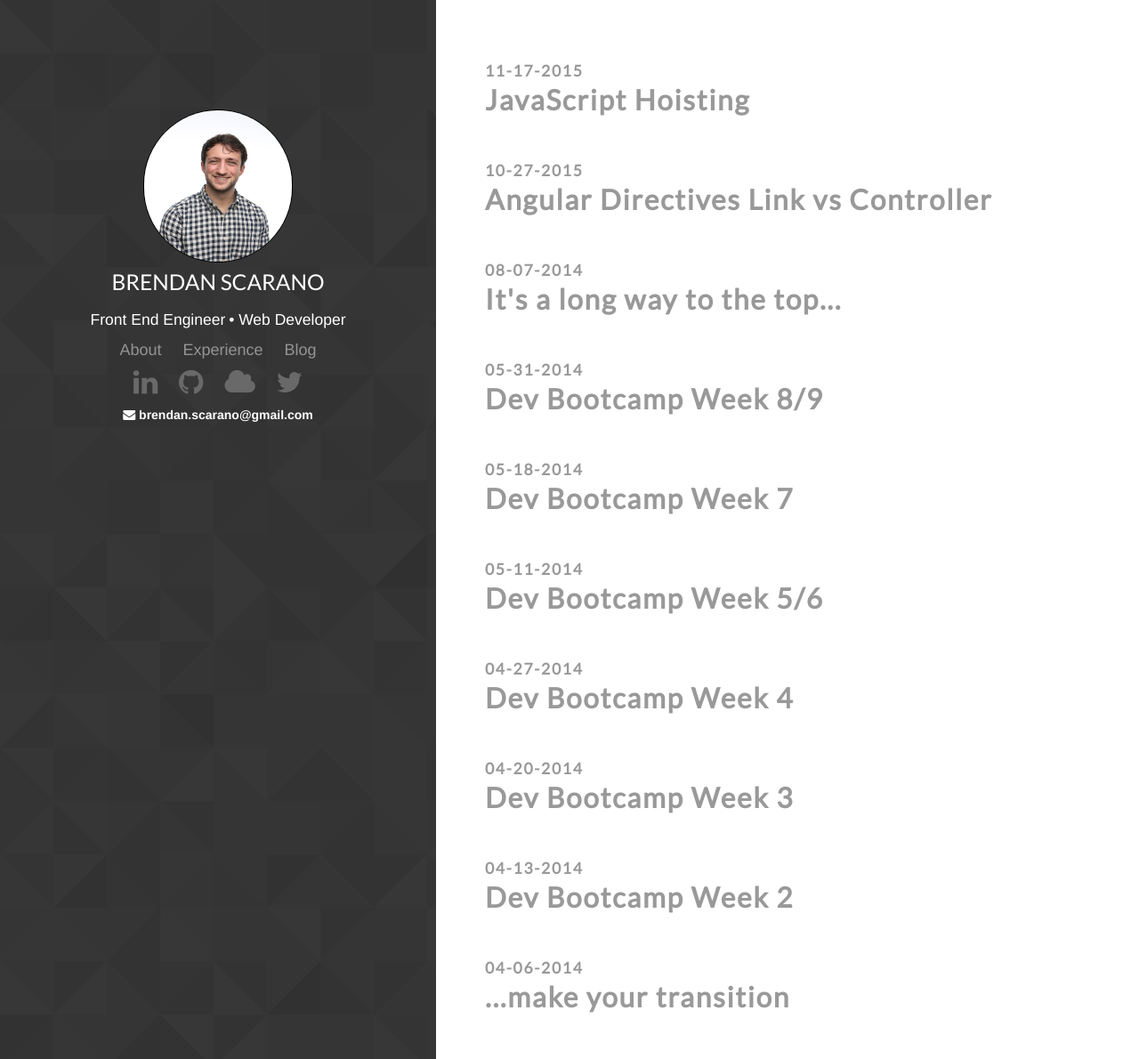
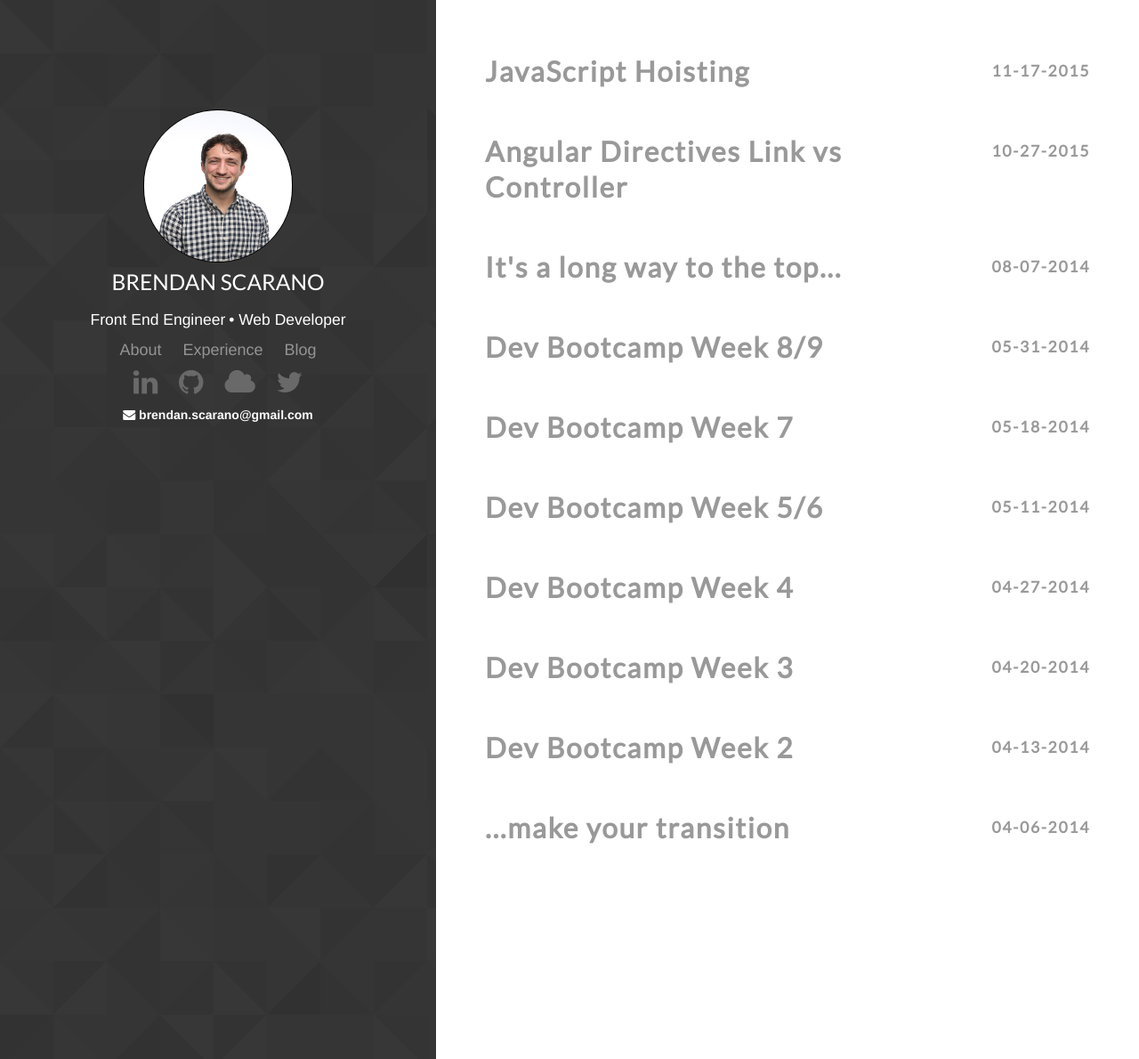
Before and after one commit to brendanscarano/brendanscarano.github.io, a Jekyll site: the page built from posts/index.html, in a window 1280 px wide and 1190 px high. Shown: the whole window at 89% size. Built offline with Jekyll 4.4.1, drawn with Linux system fonts in a browser that asks for light colours; nearby versions of some CDN libraries; Markdown is read by kramdown in place of the engine named in the settings.

Commit message:
pushed dates of blog posts to the right in post listings

```diff
--- a/_sass/_blog.scss
+++ b/_sass/_blog.scss
@@ -26,6 +26,7 @@
   margin-bottom: 50px;
 
   a {
+    width: 100%;
     color: #999;
     &:hover {
       color: #333;
@@ -38,6 +39,7 @@
     left: 0;
   }
   .blog-date {
+    float: right;
     margin-bottom: 2px;
     right: 0;
   }
```
